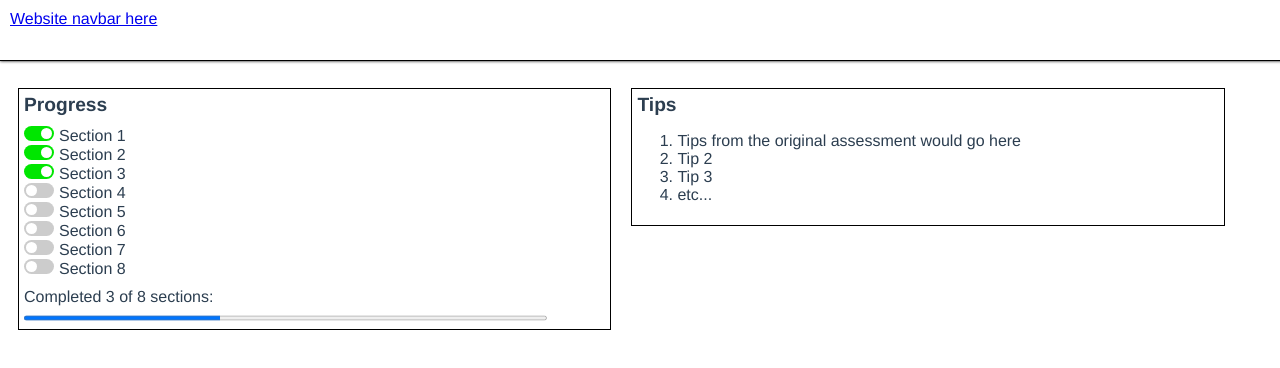
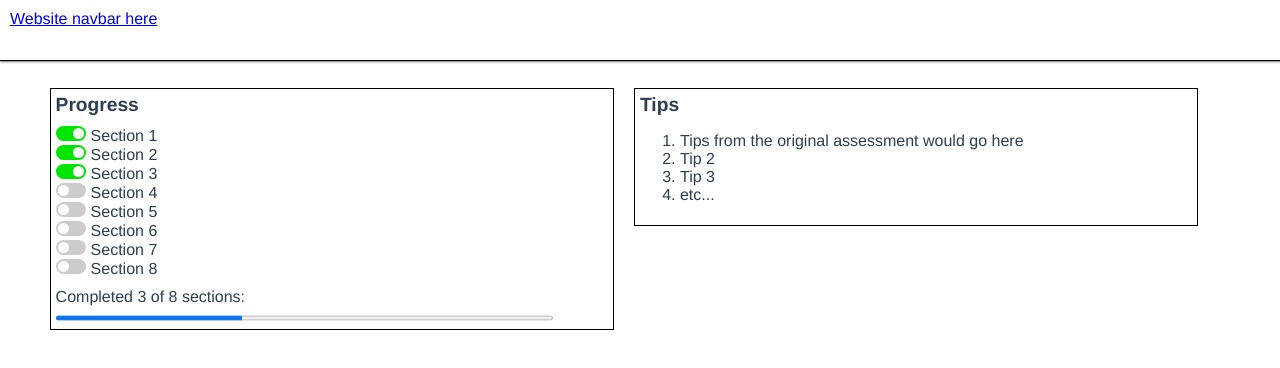
Before and after one commit to jmhibben/bw-jobscript-assessment, a Vue app: page /#/landing in a window 1280 px wide. Shown: the top 368 px of the page. Built offline with nearby package versions, Linux system fonts and the light colour scheme.

Commit message:
Gathered progress and tips components into a single div

```diff
--- a/src/components/Landing.vue
+++ b/src/components/Landing.vue
@@ -1,7 +1,8 @@
 <template lang="pug">
 div(id="landing")
-  bwprogress(completed=3 float=true)
-  bwtips(float=true)
+  .top-matter
+    bwprogress(completed=3 float=true)
+    bwtips(float=true)
 
   bwassessment
 </template>
@@ -27,4 +28,10 @@ export default {
 #landing {
   display: block;
 }
+
+.top-matter {
+  position: relative;
+  margin: 0px auto;
+  width: 95%;
+}
 </style>
```
